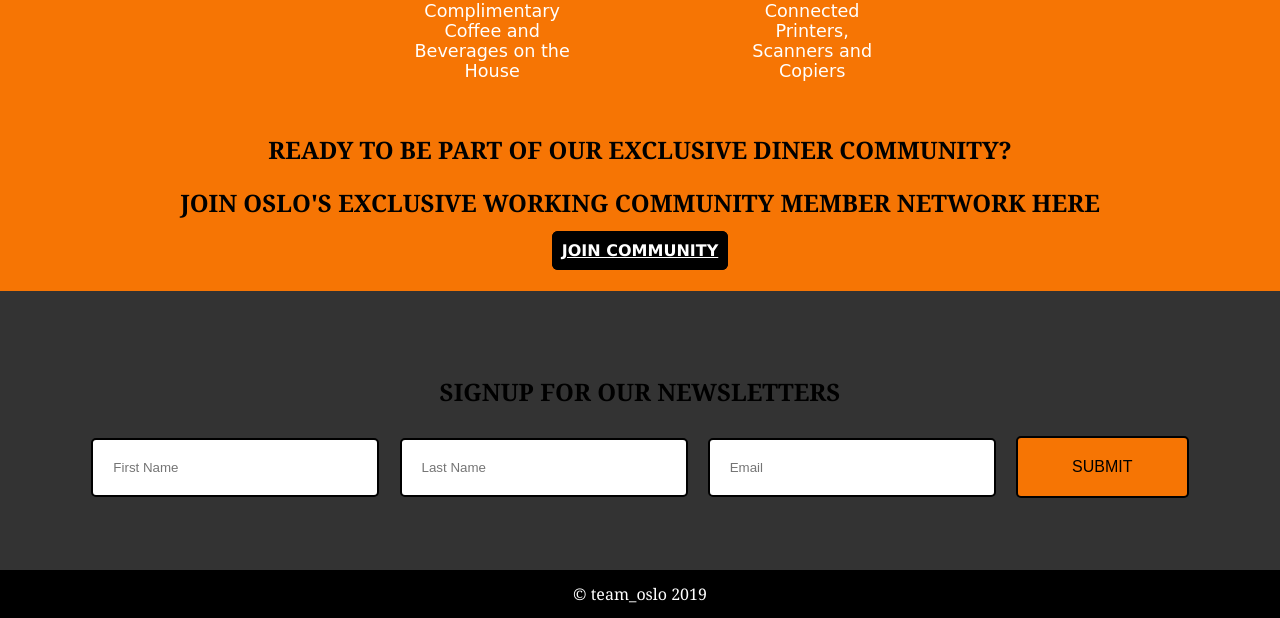
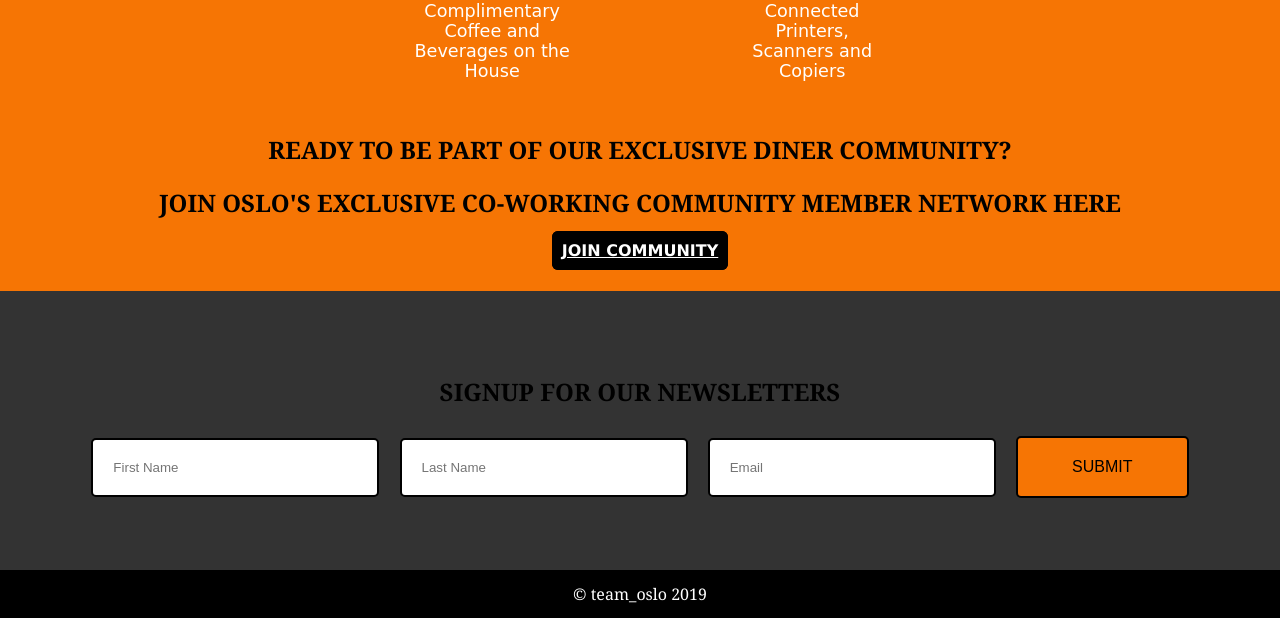
Before and after one commit to Oslo-Diner/oslodiner, a plain HTML site: page workstation/work.html in a window 1280 px wide. Shown: the part 1200-1818 px from the top of the page. Drawn offline with Linux system fonts and the light colour scheme.

Commit message:
fresh co-working folder push

```diff
--- a/workstation/work.css
+++ b/workstation/work.css
@@ -46,7 +46,7 @@ body{
 
 }
 
-/* llanding page */
+/* Landing page */
 .landing{
     background-image: url("../images/wall.jpg");
     height: 100vh;
@@ -96,7 +96,7 @@ body{
     font-family: cursive;
 }
 
-/* Join Community Button */
+/*Join Community Button */
 .cta{
     background: black;
     padding: .5em;
--- a/workstation/work.html
+++ b/workstation/work.html
@@ -31,6 +31,7 @@
                         <blockquote> Strategically placed Workdesks to Ease Your Mind at Work </blockquote>
                     </figure>
                 </li>
+
                 <li>
                     <figure>
                         <img src="../images/work/wifi.png" alt="wifi logo">
@@ -38,6 +39,7 @@
                     </figure>
                 </li>
             </ul>
+
             <ul class="list2">
                 <li>
                     <figure>
@@ -54,7 +56,7 @@
             </ul>
 
             <h2>READY TO BE PART OF OUR EXCLUSIVE DINER COMMUNITY?</h2>
-            <h2>JOIN OSLO'S EXCLUSIVE WORKING COMMUNITY MEMBER NETWORK HERE</h2>
+            <h2>JOIN OSLO'S EXCLUSIVE CO-WORKING COMMUNITY MEMBER NETWORK HERE</h2>
             <a href="mailto:oslodiner@casadelpaper.com" class="cta"><b>JOIN COMMUNITY</b></a>
         </div>
 
@@ -66,8 +68,8 @@
                 <label for="email"><input type="text" name="email" id="" placeholder="Email"></label>
                 <input type="submit" value="SUBMIT">
             </form>
+        </div>
 
-        </div>
     </main>
     <div class="footer">
         <p>&copy; team_oslo 2019</p>
```
Also changed, not shown: index.html (+0 -2 lines).
